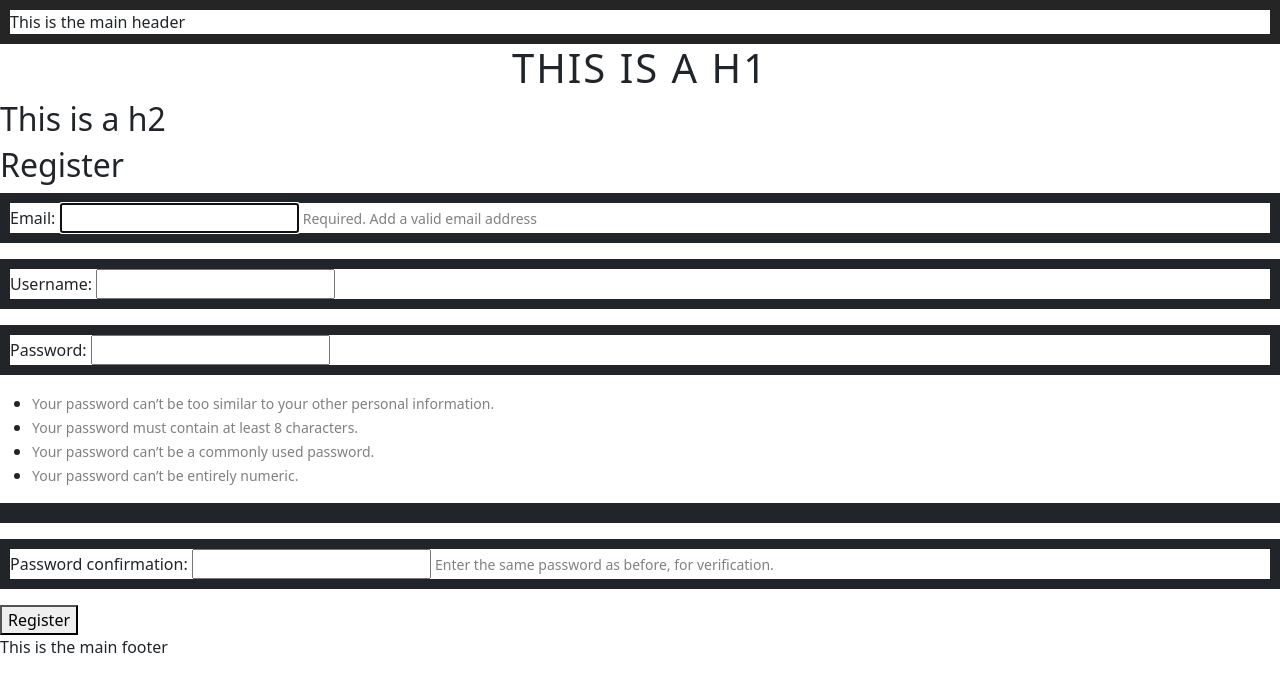
After one commit to Jordan-Finlay/blog_online, a Django app: page /register/ in a window 1280 px wide. The commit adds this page. Shown: the top 692 px of the page. Run offline with Django 4.2, Linux system fonts and the light colour scheme.

Commit message:
made a registration form and page

```diff
--- /dev/null
+++ b/account/forms.py
@@ -0,0 +1,10 @@
+from django import forms
+from django.contrib.auth.forms import UserCreationForm
+from account.models import Account
+
+class RegistrationForm(UserCreationForm):
+    email = forms.EmailField(max_length=60, help_text='Required. Add a valid email address')
+
+    class Meta:
+        model = Account
+        fields = ("email", "username", "password1", "password2")
--- /dev/null
+++ b/account/templates/account/register.html
@@ -0,0 +1,27 @@
+{% extends 'base.html' %}
+
+
+{% block content %}
+
+<h2>Register</h2>
+<form method="POST">{% csrf_token %}
+    {% for field in registration_form %}
+        <p>
+            {{field.label_tag}}
+            {{field}}
+
+            {% if field.help_text %}
+                <small style="color: gray;">{{field.help_text}}</small>
+            {% endif %}
+
+            {% for error in field.errors %}
+                <p style="color: gray;">{{error}}</p>
+            {% endfor %}
+        </p>
+
+    {% endfor %}
+    <button type="submit">Register</button>
+</form>
+
+
+{% endblock content %}
--- a/account/views.py
+++ b/account/views.py
@@ -1,3 +1,22 @@
-from django.shortcuts import render
+from django.shortcuts import render, redirect
+from django.contrib.auth import login, authenticate
+from account.forms import RegistrationForm
 
-# Create your views here.
+
+def registration_view(request):
+    context = {}
+    if request.POST:
+        form = RegistrationForm(request.POST)
+        if form.is_valid():
+            form.save()
+            email = form.cleaned_data.get('email')
+            raw_password = form.cleaned_data.get('password1')
+            account = authenticate(email=email, password=raw_password)
+            login(request, account)
+            return redirect('home')
+        else:
+            context['registration_form'] = form
+    else:
+        form = RegistrationForm()
+        context['registration_form'] = form
+    return render(request, 'account/register.html', context)
--- a/my_project/urls.py
+++ b/my_project/urls.py
@@ -18,9 +18,11 @@ from django.contrib import admin
 from django.urls import path, include
 from about import views as about_views
 from personal.views import home_screen
+from account.views import registration_view
 
 urlpatterns = [
-    path('', home_screen),
+    path('', home_screen, name="home"),
+    path('register/', registration_view, name="register"),
     path('about/', about_views.about_me, name='about'),
     path('admin/', admin.site.urls),
 ]
--- /dev/null
+++ b/templates/base.html
@@ -0,0 +1,17 @@
+{% extends 'main.html' %}
+
+
+{% block content %}
+
+<div style="border: 2px solid #000;">
+    <h1>This is the main body</h1>
+    <p>Heres the main content</p>
+
+
+    {% for account in accounts %}
+        <p>{{account}}</p>
+    {% endfor %}
+
+</div>
+
+{% endblock content %}
--- a/templates/main.html
+++ b/templates/main.html
@@ -12,8 +12,8 @@
 <header style="border: 10px solid #252525;">This is the main header</header>
 
 
-    <h1>This is a test</h1>
-    <h2>REFRESH</h2>
+    <h1>This is a h1</h1>
+    <h2>This is a h2</h2>
 
 {% block content %}
 {% endblock content %}
```
Also changed, not shown: db.sqlite3.
